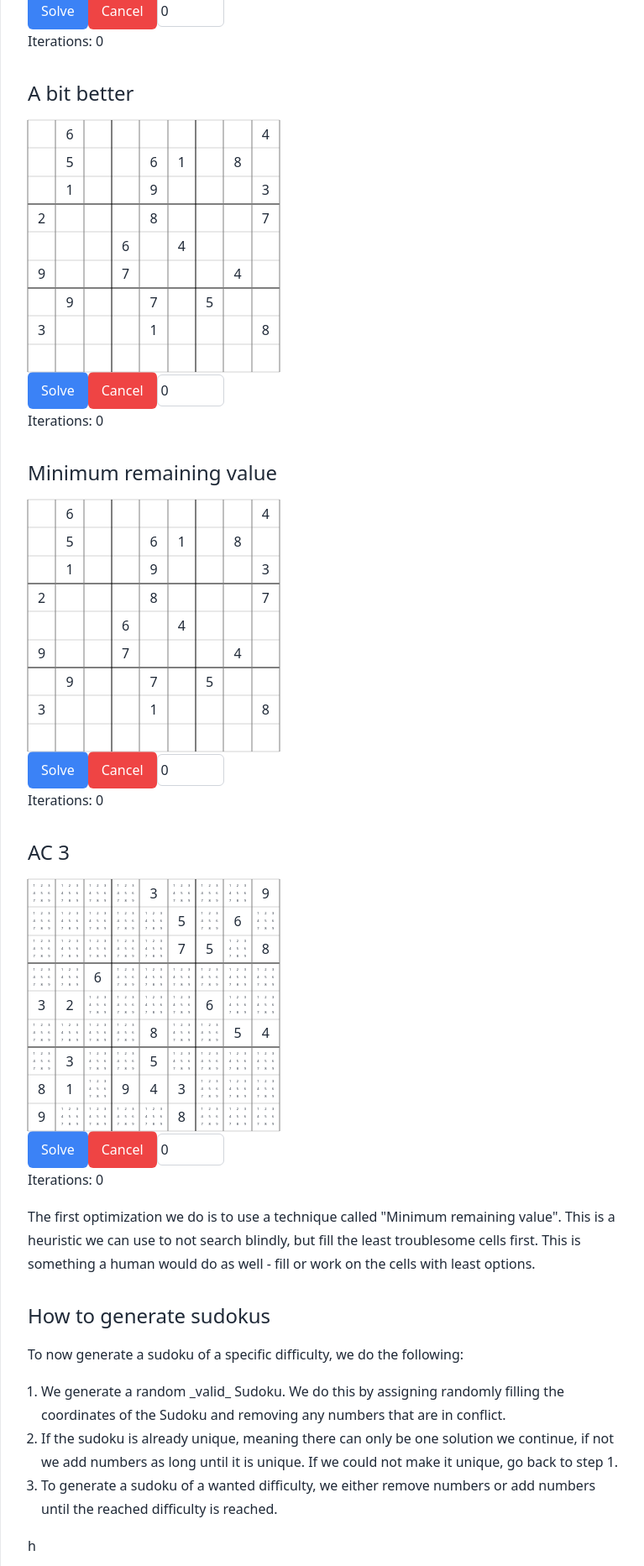
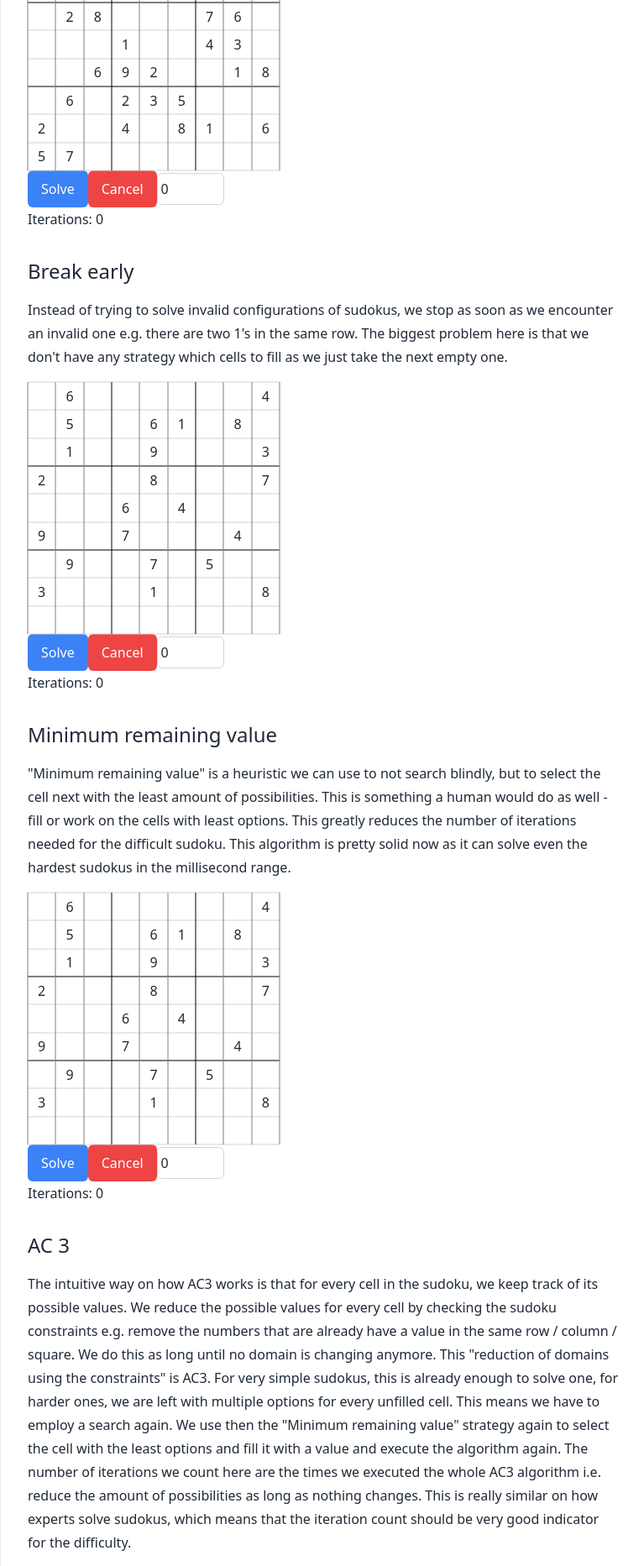
Before and after one commit to TN1ck/tn1ck.com, a Next.js app: page /blog/how-to-generate-sudokus in a window 1280 px wide. Shown: the part 2240-4105 px from the top of the page at 84% size, without its empty margins (255-1022 px from the left). Built offline with nearby package versions, Linux system fonts and the light colour scheme.

Commit message:
chore: some work on the ac3 solver

```diff
--- a/pages/blog/how-to-generate-sudokus.tsx
+++ b/pages/blog/how-to-generate-sudokus.tsx
@@ -136,7 +136,7 @@ const SudokuPreview = ({
                               className="flex items-center justify-center"
                               key={n}
                               style={{
-                                fontSize: 4,
+                                fontSize: 6,
                                 height: "33.333%",
                                 width: "33.333%",
                               }}
@@ -424,28 +424,62 @@ const Hashcode: NextPage = () => {
           We represent the Sudoku as an array of array of numbers, namely{" "}
           <code>type SudokuGrid = number[][]</code> (We'll use TypeScript for
           the code examples). To simplify this constrain check, we can create a
-          function called `isSudokuSolved(sudoku: number[][])`. A depth first
-          search based solver could now rely on this method to solve any sudoku:
+          function called `isSudokuSolved(sudoku: number[][])`.
         </p>
+        <h2>Creating a sudoku solver</h2>
+        Here is a step by step guide on how to create the solver we will use for
+        sudoku generation. We start with the most basic brute force algorithm
+        and end up with the final one.
+        <h3>Brute force version</h3>
         <CodeBlock language="typescript">TODO</CodeBlock>
-        <h3>Brute force version</h3>
+        <p>
+          This is the most simple algorithm to solve a sudoku, we literally try
+          out all the values without any other check. This is extremely slow,
+          especially as we only check for "complete and valid" sudoku and do not
+          break early if the current sudoku is not valid.
+        </p>
         <SudokuSolver sudokuToSolve={SUDOKU_1} solver={dfsBruteForce} />
-        <h3>A bit better</h3>
+        <h3>Break early</h3>
+        <p>
+          Instead of trying to solve invalid configurations of sudokus, we stop
+          as soon as we encounter an invalid one e.g. there are two 1's in the
+          same row. The biggest problem here is that we don't have any strategy
+          which cells to fill as we just take the next empty one.
+        </p>
         <SudokuSolver sudokuToSolve={SUDOKU_2} solver={dfsWithValidCheck} />
         <h3>Minimum remaining value</h3>
+        <p>
+          "Minimum remaining value" is a heuristic we can use to not search
+          blindly, but to select the cell next with the least amount of
+          possibilities. This is something a human would do as well - fill or
+          work on the cells with least options. This greatly reduces the number
+          of iterations needed for the difficult sudoku. This algorithm is
+          pretty solid now as it can solve even the hardest sudokus in the
+          millisecond range.
+        </p>
         <SudokuSolver
           sudokuToSolve={SUDOKU_2}
           solver={dfsMinimumRemainingValue}
         />
         <h3>AC 3</h3>
+        <p>
+          The intuitive way on how AC3 works is that for every cell in the
+          sudoku, we keep track of its possible values. We reduce the possible
+          values for every cell by checking the sudoku constraints e.g. remove
+          the numbers that are already have a value in the same row / column /
+          square. We do this as long until no domain is changing anymore. This
+          "reduction of domains using the constraints" is AC3. For very simple
+          sudokus, this is already enough to solve one, for harder ones, we are
+          left with multiple options for every unfilled cell. This means we have
+          to employ a search again. We use then the "Minimum remaining value"
+          strategy again to select the cell with the least options and fill it
+          with a value and execute the algorithm again. The number of iterations
+          we count here are the times we executed the whole AC3 algorithm i.e.
+          reduce the amount of possibilities as long as nothing changes. This is
+          really similar on how experts solve sudokus, which means that the
+          iteration count should be very good indicator for the difficulty.
+        </p>
         <SudokuSolverDomain sudokuToSolve={SUDOKU_EVIL} solver={solveGridAC3} />
-        <p>
-          The first optimization we do is to use a technique called "Minimum
-          remaining value". This is a heuristic we can use to not search
-          blindly, but fill the least troublesome cells first. This is something
-          a human would do as well - fill or work on the cells with least
-          options.
-        </p>
         <h3>How to generate sudokus</h3>
         <p>
           To now generate a sudoku of a specific difficulty, we do the
```
Also changed, not shown: lib/sudoku/ac3.ts (+27 -13 lines).
